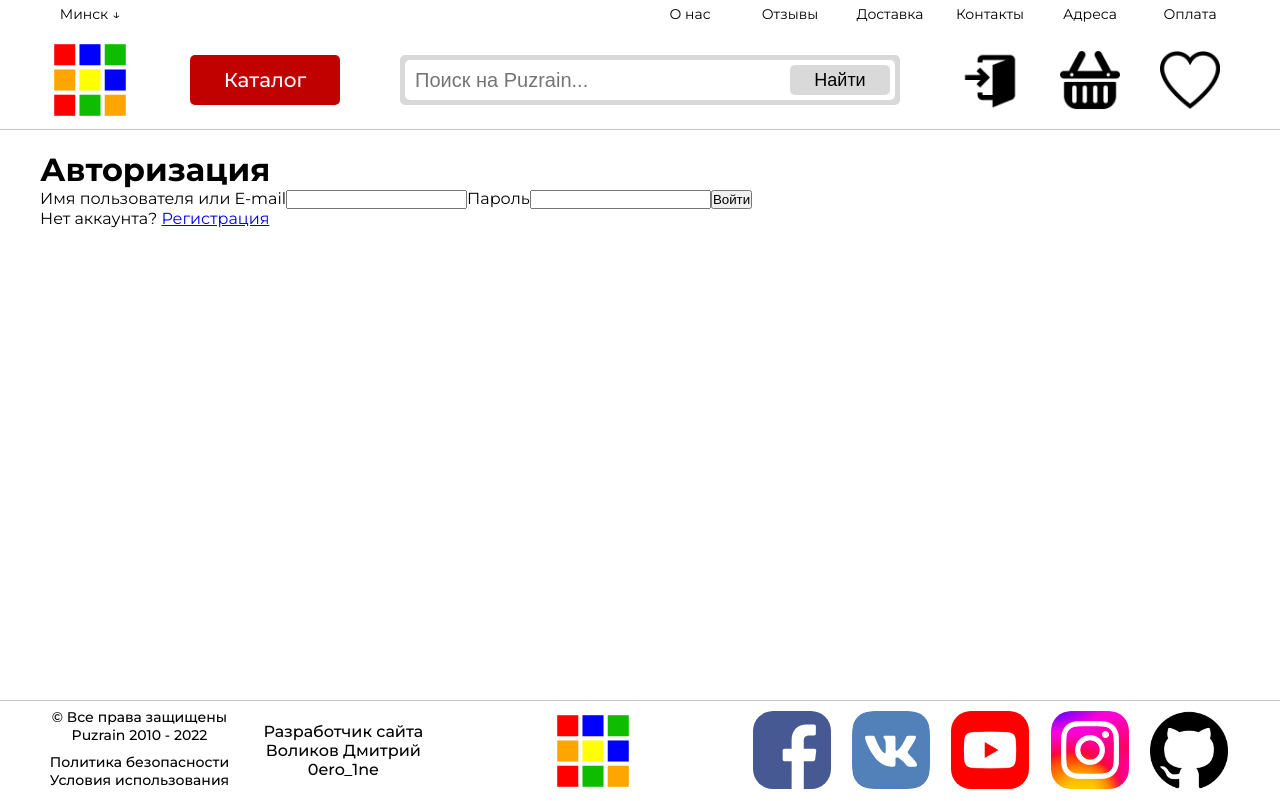
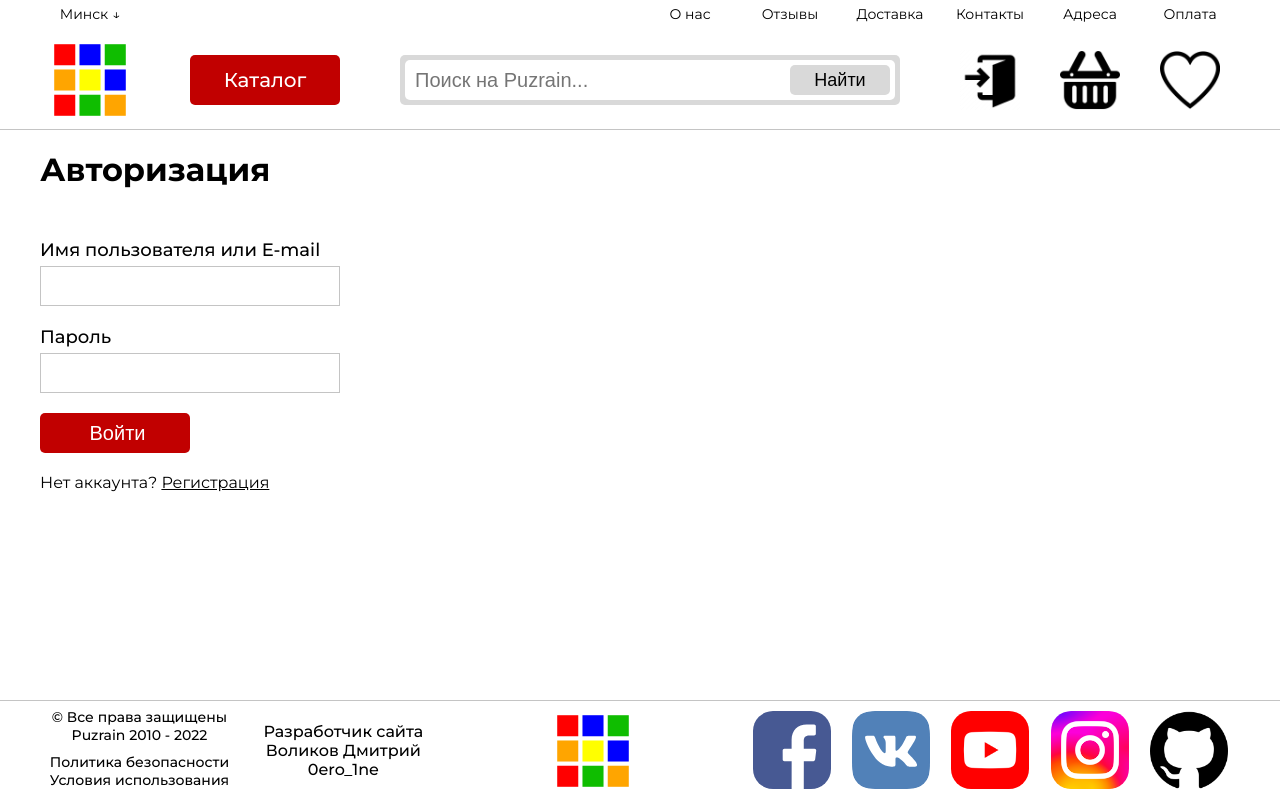
Before and after one commit to 0ero-1ne/puzrain, a React (Create React App) app: page /login in a window 1280 px wide. Built offline with nearby package versions, Linux system fonts and the light colour scheme.

Commit message:
[Pages] Added styles for fav and auth pages

```diff
--- a/src/pages/styles/page.css
+++ b/src/pages/styles/page.css
@@ -59,6 +59,52 @@ main .fav-goods {
     row-gap: 20px;
 }
 
+main .main-login_form {
+    width: 500px;
+    margin-top: 50px;
+}
+
+.main-login_form input {
+    display: block;
+    width: 300px;
+    height: 40px;
+    font-size: 20px;
+    padding-left: 5px;
+    margin-bottom: 20px;
+    outline: none;
+    border: 1px solid #c4c4c4;
+}
+
+.main-login_form label {
+    display: block;
+    font-size: 18px;
+    font-weight: 500;
+    margin-bottom: 5px;
+}
+
+.main-login_form input[type=submit] {
+    width: 150px;
+    height: 40px;
+    font-size: 20px;
+    color: white;
+    border: none;
+    background-color: #c10000;
+    cursor: pointer;
+    border-radius: 5px;
+}
+
+.main-login_form input[type=submit]:hover {
+    background-color: #e41313;
+}
+
+.main-login_form .main-form_links p {
+    margin-bottom: 5px;
+}
+
+.main-form_links p a {
+    color: black;
+}
+
 @media screen and (min-width: 800px) and (max-width: 1199px) {
     .infopage-images img {
         height: 200px;
```
